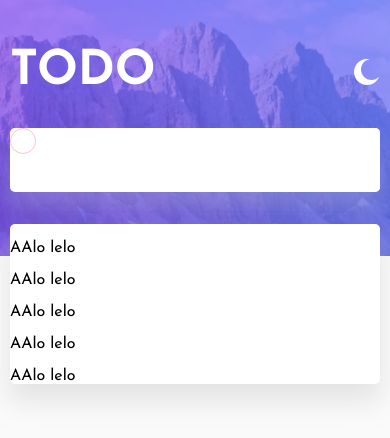
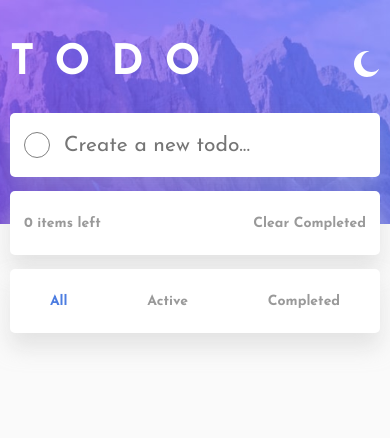
Before and after one commit to hassanahmadp/todo-fem-react, a React (Create React App) app: page / in a window 390 px wide. Shown: the top 438 px of the page. Built offline with nearby package versions, Linux system fonts and the light colour scheme.

Commit message:
project completed... just need to add drag priprity

```diff
--- a/package.json
+++ b/package.json
@@ -10,6 +10,7 @@
     "react": "^17.0.2",
     "react-dom": "^17.0.2",
     "react-scripts": "4.0.3",
+    "uuid": "^8.3.2",
     "web-vitals": "^1.1.2"
   },
   "scripts": {
--- a/src/App.js
+++ b/src/App.js
@@ -1,16 +1,40 @@
-import { useState } from "react";
+import { useState, useEffect } from "react";
 import "./css/App.scss";
 import Todo from "./components/Todo";
+import Data from "./Data";
 import darkBg from "./images/bg-desktop-dark.jpg";
 import lightBg from "./images/bg-desktop-light.jpg";
 
 function App() {
   const [dark, setDark] = useState(false);
+  const [todoData, setTodoData] = useState(Data());
+
+  // forDark: Only render when component is rendered for first time
+  useEffect(() => {
+    if (localStorage.getItem("dark")) {
+      setDark(JSON.parse(localStorage.getItem("dark")));
+    }
+  }, []);
+  // forDark: render each time state changes
+  useEffect(() => {
+    localStorage.setItem("dark", JSON.stringify(dark));
+  }, [dark]);
+
+  // forTodoData: Only render when component is rendered for first time
+  useEffect(() => {
+    if (localStorage.getItem("todoData")) {
+      setTodoData(JSON.parse(localStorage.getItem("todoData")));
+    }
+  }, []);
+  // forTodoData: render each time state changes
+  useEffect(() => {
+    localStorage.setItem("todoData", JSON.stringify(todoData));
+  }, [todoData]);
 
   return (
     <div className={`App ${dark ? "dark" : ""}`}>
-      <img src={dark ? darkBg : lightBg} alt="background image" className="bg-img" />
-      <Todo dark={dark} setDark={setDark} />
+      <img src={dark ? darkBg : lightBg} alt="background" className="bg-img" />
+      <Todo dark={dark} setDark={setDark} todoData={todoData} setTodoData={setTodoData} />
     </div>
   );
 }
--- /dev/null
+++ b/src/Data.js
@@ -0,0 +1,5 @@
+const Data = () => {
+  return [];
+};
+
+export default Data;
--- a/src/components/CreateTodo.js
+++ b/src/components/CreateTodo.js
@@ -1,10 +1,20 @@
 import React from "react";
+import { v4 as uuidv4 } from "uuid";
 
-const CreateTodo = ({ dark }) => {
+const CreateTodo = ({ dark, setTodoData, text, setText }) => {
+  const handleKeyPress = e => {
+    if (text) {
+      if (e.key === "Enter") {
+        setTodoData(prev => prev.concat({ checked: false, text, id: uuidv4() }));
+        setText("");
+      }
+    }
+  };
+
   return (
-    <div className={`creation ${dark ? "dark" : ""}`}>
+    <div onKeyPress={handleKeyPress} className={`creation ${dark ? "dark" : ""}`}>
       <div className="roundUseless"></div>
-      <input type="text" className={`${dark ? "dark" : ""}`} />
+      <input value={text} onChange={e => setText(e.target.value)} type="text" className={`${dark ? "dark" : ""}`} placeholder="Create a new todo..." />
     </div>
   );
 };
--- a/src/components/ShowTodo.js
+++ b/src/components/ShowTodo.js
@@ -1,14 +1,52 @@
-import React from "react";
+import React, { useState } from "react";
 import SingleTodo from "./SingleTodo";
 
-const ShowTodo = ({ dark }) => {
+const ShowTodo = ({ dark, todoData, setTodoData }) => {
+  const [filterValue, setFilterValue] = useState("all");
+
+  const filterData = () => {
+    if (filterValue === "all") {
+      return todoData;
+    } else if (filterValue === "active") {
+      return todoData.filter(todo => todo.checked !== true);
+    } else {
+      return todoData.filter(todo => todo.checked === true);
+    }
+  };
+
+  const uncheckCounter = () => {
+    return todoData.filter(unqTodo => unqTodo.checked !== true);
+  };
+
+  const clearCompHandler = () => {
+    setTodoData(prev => prev.filter(todo => !todo.checked));
+  };
+
   return (
     <div className={`showTodo ${dark ? "dark" : ""}`}>
-      <SingleTodo />
-      <SingleTodo />
-      <SingleTodo />
-      <SingleTodo />
-      <SingleTodo />
+      <div className="body">
+        {filterData().map(todoTodo => (
+          <SingleTodo id={todoTodo.id} todoData={todoData} setTodoData={setTodoData} dark={dark} todoTodo={todoTodo} key={todoTodo.id} />
+        ))}
+      </div>
+      <footer className={dark ? "dark" : ""}>
+        <span className="left">{uncheckCounter().length} items left</span>
+        <ul className={`filter ${dark ? "dark" : ""}`}>
+          <li className={`${filterValue === "all" ? "filterValue" : ""}`} onClick={() => setFilterValue("all")}>
+            All
+          </li>
+          <li className={`${filterValue === "active" ? "filterValue" : ""}`} onClick={() => setFilterValue("active")}>
+            Active
+          </li>
+          <li className={`${filterValue === "completed" ? "filterValue" : ""}`} onClick={() => setFilterValue("completed")}>
+            Completed
+          </li>
+        </ul>
+        <span onClick={clearCompHandler} className="clearComp">
+          Clear Completed
+        </span>
+        <span className="inst">Render List</span>
+      </footer>
     </div>
   );
 };
--- a/src/components/SingleTodo.js
+++ b/src/components/SingleTodo.js
@@ -1,13 +1,34 @@
 import React from "react";
 import check from "../images/icon-check.svg";
+import cross from "../images/icon-cross.svg";
 
-const SingleTodo = () => {
+const SingleTodo = ({ dark, todoData, todoTodo, setTodoData, id }) => {
+  const delTodo = () => {
+    setTodoData(prev => prev.filter(todo => todo.id !== id));
+  };
+
+  const checkTodo = () => {
+    const newTodoData = todoData.map(todoCheck => {
+      if (todoCheck.id === id) {
+        if (todoCheck.checked) {
+          return { ...todoCheck, checked: false };
+        } else {
+          return { ...todoCheck, checked: true };
+        }
+      } else {
+        return { ...todoCheck };
+      }
+    });
+
+    setTodoData(newTodoData);
+  };
   return (
-    <div className="singleTodo">
-      <div className="checker">
-        <img src={check} alt="check image" />
-        <p>AAlo lelo</p>
+    <div className={`singleTodo ${todoTodo.checked ? "checked" : ""}`}>
+      <div onClick={checkTodo} className={`checker ${todoTodo.checked ? "checked" : ""}`}>
+        <img src={check} alt="check" />
       </div>
+      <p className={`${dark ? "dark" : ""} ${todoTodo.checked ? "checked" : ""}`}>{todoTodo.text}</p>
+      <img src={cross} alt="cross" className="cross" onClick={delTodo} />
     </div>
   );
 };
--- a/src/components/Todo.js
+++ b/src/components/Todo.js
@@ -4,7 +4,9 @@ import moon from "../images/icon-moon.svg";
 import Creation from "./CreateTodo";
 import ShowCase from "./ShowTodo";
 
-const Todo = ({ dark, setDark }) => {
+const Todo = ({ dark, setDark, todoData, setTodoData }) => {
+  const [text, setText] = useState("");
+
   return (
     <div className="actual-todo">
       <div className="head">
@@ -12,8 +14,8 @@ const Todo = ({ dark, setDark }) => {
         <img src={dark ? sun : moon} alt="" onClick={() => setDark(!dark)} />
       </div>
       <div className="body">
-        <Creation dark={dark} />
-        <ShowCase dark={dark} />
+        <Creation text={text} setText={setText} todoData={todoData} setTodoData={setTodoData} dark={dark} />
+        <ShowCase todoData={todoData} setTodoData={setTodoData} dark={dark} />
       </div>
     </div>
   );
--- a/src/css/App.scss
+++ b/src/css/App.scss
@@ -7,6 +7,24 @@
   padding: 0;
   box-sizing: border-box;
   font-family: "Josefin Sans", sans-serif;
+
+  &:focus {
+    outline: none;
+  }
+
+  &::-webkit-scrollbar {
+    width: 5px;
+  }
+  &::-webkit-scrollbar-track {
+    background: transparent;
+  }
+  &::-webkit-scrollbar-thumb {
+    background: rgba(54, 54, 54, 0.6);
+  }
+}
+
+html {
+  font-size: 14px;
 }
 
 .App {
@@ -26,17 +44,39 @@
     left: 0;
     width: 100%;
     object-fit: cover;
-    height: 34.5%;
-    max-height: 16rem;
+    height: 16rem;
   }
 }
 
-.stackShadow {
-  input {
-    width: 100%;
+input,
+p {
+  font-size: 1.5rem;
+}
+
+.singleTodo,
+.showTodo footer,
+.creation {
+  padding: 0 1rem;
+}
+
+.checker,
+.roundUseless {
+  width: 26px;
+  min-width: 26px;
+  height: 26px;
+  border-radius: 50%;
+  display: grid;
+  place-items: center;
+  margin: auto 0;
+  margin-right: 1rem;
+  border: 1px solid gray;
+
+  img {
+    opacity: 0;
   }
 }
 
 @import "./Todo";
 @import "./createTodo";
 @import "./showTodo";
+@import "./singleTodo";
--- a/src/css/_Todo.scss
+++ b/src/css/_Todo.scss
@@ -1,7 +1,8 @@
 .actual-todo {
   max-width: 560px;
   height: auto;
-  margin: 3rem auto 0;
+  margin: 3rem auto;
+  margin-bottom: 7rem;
   padding: 0 10px;
   position: relative;
 
@@ -14,6 +15,7 @@
     h1 {
       color: white;
       font-size: 3rem;
+      letter-spacing: 1.5rem;
     }
   }
 
@@ -21,3 +23,9 @@
     width: 100%;
   }
 }
+
+@media (max-width: 515px) {
+  .actual-todo {
+    margin-bottom: 12rem;
+  }
+}
--- a/src/css/_createTodo.scss
+++ b/src/css/_createTodo.scss
@@ -1,5 +1,5 @@
 .creation {
-  margin: 2rem 0;
+  margin: 2rem 0 1rem;
   height: 64px;
   display: flex;
   box-shadow: 0 1rem 1.5rem rgba(206, 206, 206, 0.281);
@@ -7,22 +7,16 @@
   border-radius: 5px;
   overflow: hidden;
 
-  .roundUseless {
-    width: 26px;
-    height: 26px;
-    border: 1px solid pink;
-    border-radius: 50%;
-  }
-
   input {
     flex: 1 1 auto;
     height: 100%;
     border: none;
-    // width: 100%;
     background: white;
+    color: #25273c;
 
     &.dark {
       background: #25273c;
+      color: white;
     }
   }
   &.dark {
--- a/src/css/_showTodo.scss
+++ b/src/css/_showTodo.scss
@@ -3,10 +3,98 @@
   border-radius: 5px;
   width: 100%;
   background: white;
+  // overflow: hidden;
   box-shadow: 0 1rem 1.5rem rgba(206, 206, 206, 0.5);
+
+  .body {
+    display: flex;
+    flex-direction: column-reverse;
+  }
 
   &.dark {
     box-shadow: 0 1rem 1.5rem rgba(0, 0, 0, 0.438);
     background: #25273c;
   }
 }
+
+footer {
+  position: relative;
+  height: 64px;
+  display: flex;
+  justify-content: space-between;
+  align-items: center;
+
+  span.inst {
+    position: absolute;
+    top: calc(100% + 3rem);
+    left: 0;
+    width: 100%;
+    text-align: center;
+    font-size: 1.4rem;
+    opacity: 0;
+  }
+
+  li,
+  span {
+    color: rgb(54, 54, 54);
+  }
+
+  ul {
+    border-radius: 5px;
+    list-style: none;
+    display: flex;
+    justify-content: space-between;
+    align-items: center;
+
+    li {
+      margin: 0 0.5rem;
+
+      &.filterValue {
+        opacity: 1 !important;
+        color: #4d7de1;
+      }
+    }
+  }
+
+  &.dark {
+    li,
+    span {
+      color: rgb(221, 221, 221);
+    }
+  }
+
+  .left,
+  .filter li,
+  .clearComp {
+    cursor: pointer;
+    opacity: 0.5;
+    font-weight: 700;
+    &:hover {
+      opacity: 1;
+    }
+  }
+}
+
+@media (max-width: 515px) {
+  footer {
+    ul {
+      position: absolute;
+      top: calc(100% + 1rem);
+      justify-content: space-around;
+      left: 0;
+      height: 64px;
+      width: 100%;
+      background: white;
+      box-shadow: 0 1rem 1.5rem rgba(206, 206, 206, 0.5);
+
+      &.dark {
+        background: #25273c;
+        box-shadow: 0 1rem 1.5rem rgba(0, 0, 0, 0.438);
+      }
+    }
+
+    span.inst {
+      top: calc(100% + 7rem);
+    }
+  }
+}
--- a/src/css/_singleTodo.scss
+++ b/src/css/_singleTodo.scss
@@ -0,0 +1,51 @@
+.singleTodo {
+  min-height: 64px;
+  padding-top: 1rem;
+  padding-bottom: 1rem;
+  border-bottom: 1px solid rgba(167, 167, 167, 0.5);
+  display: flex;
+  align-items: center;
+  justify-content: center;
+  p {
+    flex: 1 1 auto;
+    &.dark {
+      color: white;
+    }
+    &.checked {
+      text-decoration: line-through;
+    }
+  }
+
+  .checker,
+  .cross {
+    cursor: pointer;
+  }
+
+  .cross {
+    opacity: 0;
+  }
+
+  &:hover {
+    .cross {
+      opacity: 1;
+    }
+  }
+
+  .checker {
+    img {
+      pointer-events: none;
+    }
+
+    &.checked {
+      background: linear-gradient(to right bottom, hsl(192, 21%, 53%) 40%, hsl(280, 87%, 65%)) 60%;
+      img {
+        opacity: 1;
+        transform: scale(1.4);
+      }
+    }
+  }
+
+  &.checked {
+    opacity: 0.5;
+  }
+}
```
Also changed, not shown: 1 other file (tests, documents, lock files or other folders).
